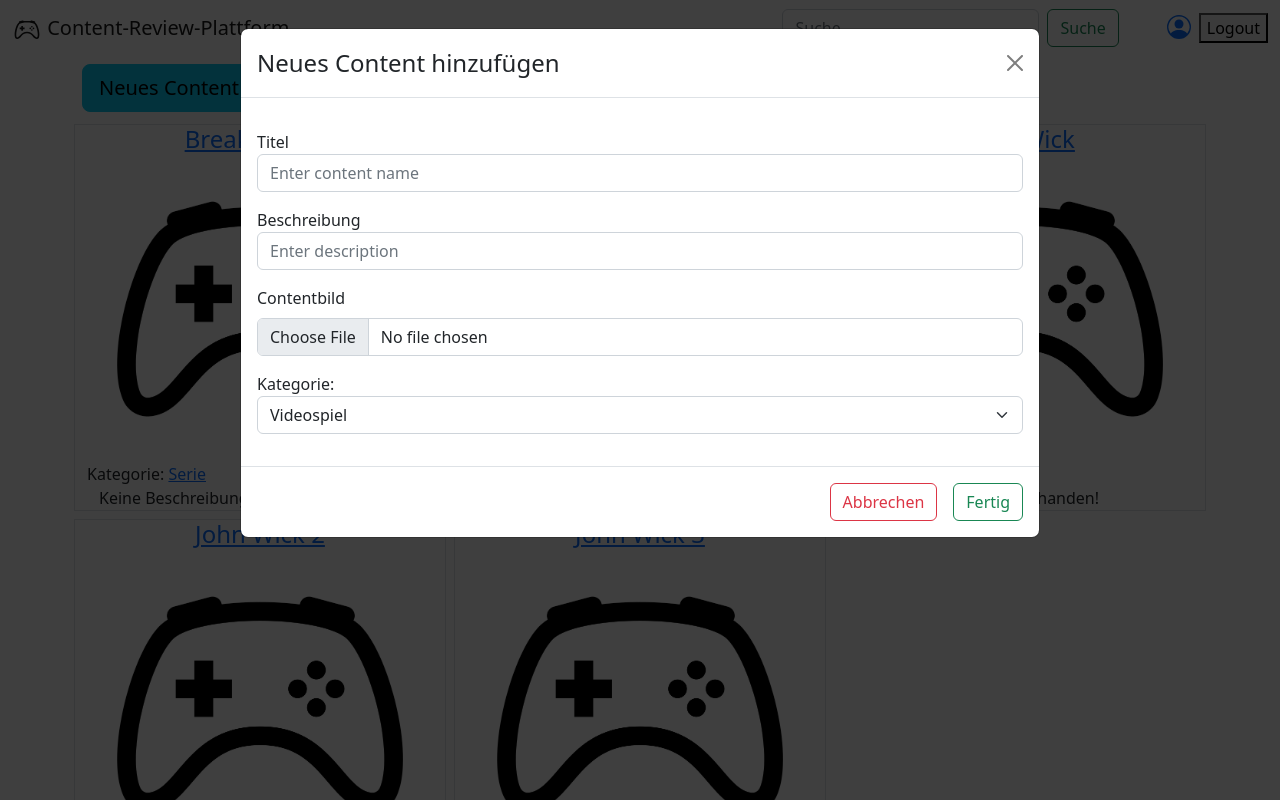
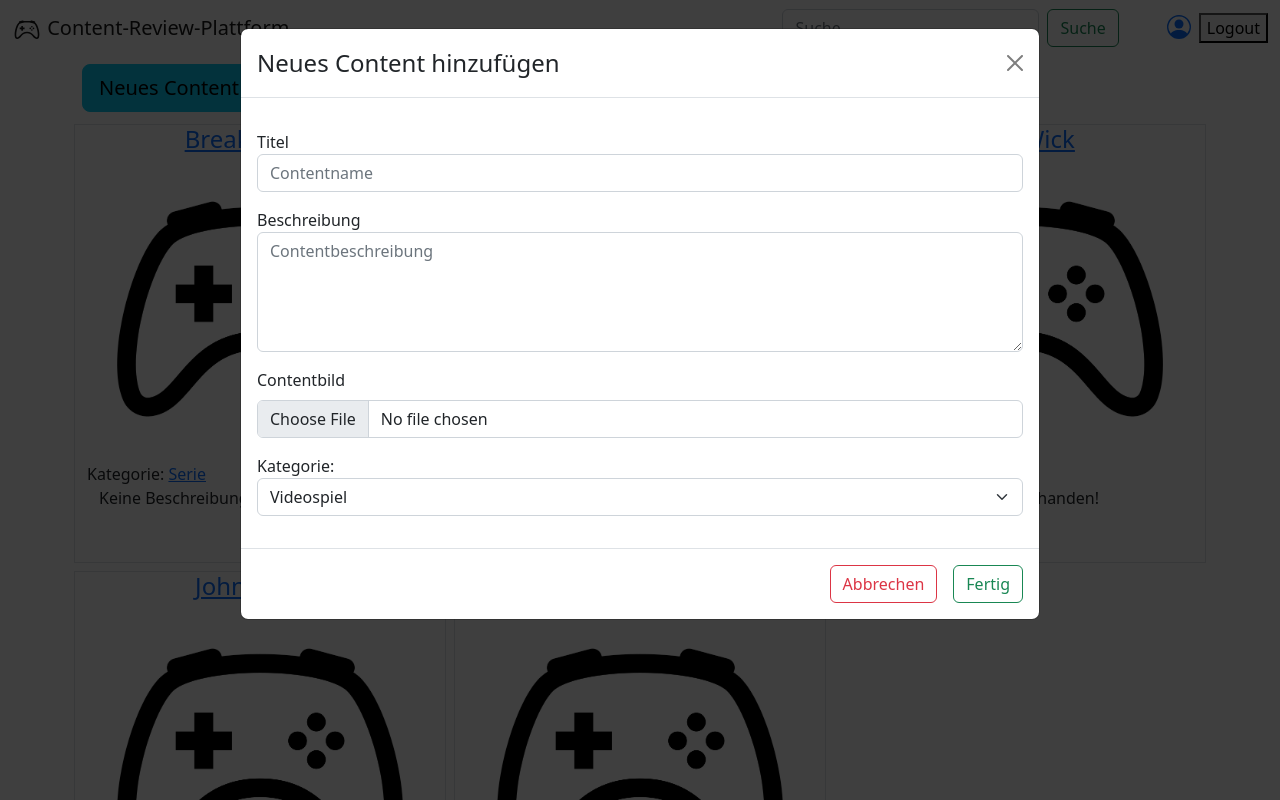
Before and after one commit to dtwach/swt-projekt-grp-5, a PHP site: page /content_overview.php in a window 1280 px wide, after a click on "Neues Content hinzufügen". Run offline with PHP 8.4, Linux system fonts and the light colour scheme; a user stored in the database is signed in; data comes from the database, SQL or seed files in the repository; data that the repository does not hold is empty.

Commit message:
translation & defined fix height for content card disabled dynamic height scaling  that makes it unproportional

```diff
--- a/content_overview.php
+++ b/content_overview.php
@@ -61,12 +61,12 @@ if (!isset($_SESSION)) {
                             <div class="form-group my-3">
                                 <label for="contentName">Titel</label>
                                 <input type="text" class="form-control" id="contentName"
-                                    placeholder="Enter content name" name="name_content">
+                                    placeholder="Contentname" name="name_content">
                             </div>
                             <div class="form-group my-3">
                                 <label for="contentDescription">Beschreibung</label>
-                                <input type="text" class="form-control" id="contentDescription"
-                                    placeholder="Enter description" name="contentDescription">
+                                <textarea type="text" class="form-control" id="contentDescription"
+                                    placeholder="Contentbeschreibung" name="contentDescription" style="height:120px;"></textarea>
                             </div>
                             <div class="form-group my-3">
                                 <label for="contentImg" class="form-label">Contentbild</label>
@@ -119,7 +119,7 @@ if (!isset($_SESSION)) {
                                     <img style="object-fit: contain;width: 100%;height: 100%;" src="' . $picture . '" class="rounded-2" alt="">
                                 </div>
                             </a>
-                            <div class="col">';
+                            <div class="col" style="height:100px">';
                 echo 'Kategorie:  <a href="search.php?search=category:' . $row["Kategoriebezeichnung"] . '">' . $row["Kategoriebezeichnung"] . '</a>';
                 echo '<div class="card-block px-2 mx-1" style="max-height: 110px; text-align: justify;">';
                 if ($row['Beschreibung'] == NULL) {
--- a/search.php
+++ b/search.php
@@ -98,7 +98,7 @@ if (isset($_SERVER['HTTP_REFERER'])) {
                                             <img style="object-fit: contain;width: 100%;height: 100%;" src="' . $picture . '" class="rounded-2" alt="">
                                         </div>
                                     </a>
-                                    <div class="col">';
+                                    <div class="col" style="height:100px">';
                         echo 'Kategorie:  <a href="search.php?search=category:' . $row["Kategoriebezeichnung"] . '">' . $row["Kategoriebezeichnung"] . '</a>';
                         echo '<div class="card-block px-2 mx-1" style="max-height: 110px; text-align: justify;">';
                         if ($row['Beschreibung'] == NULL) {
```
